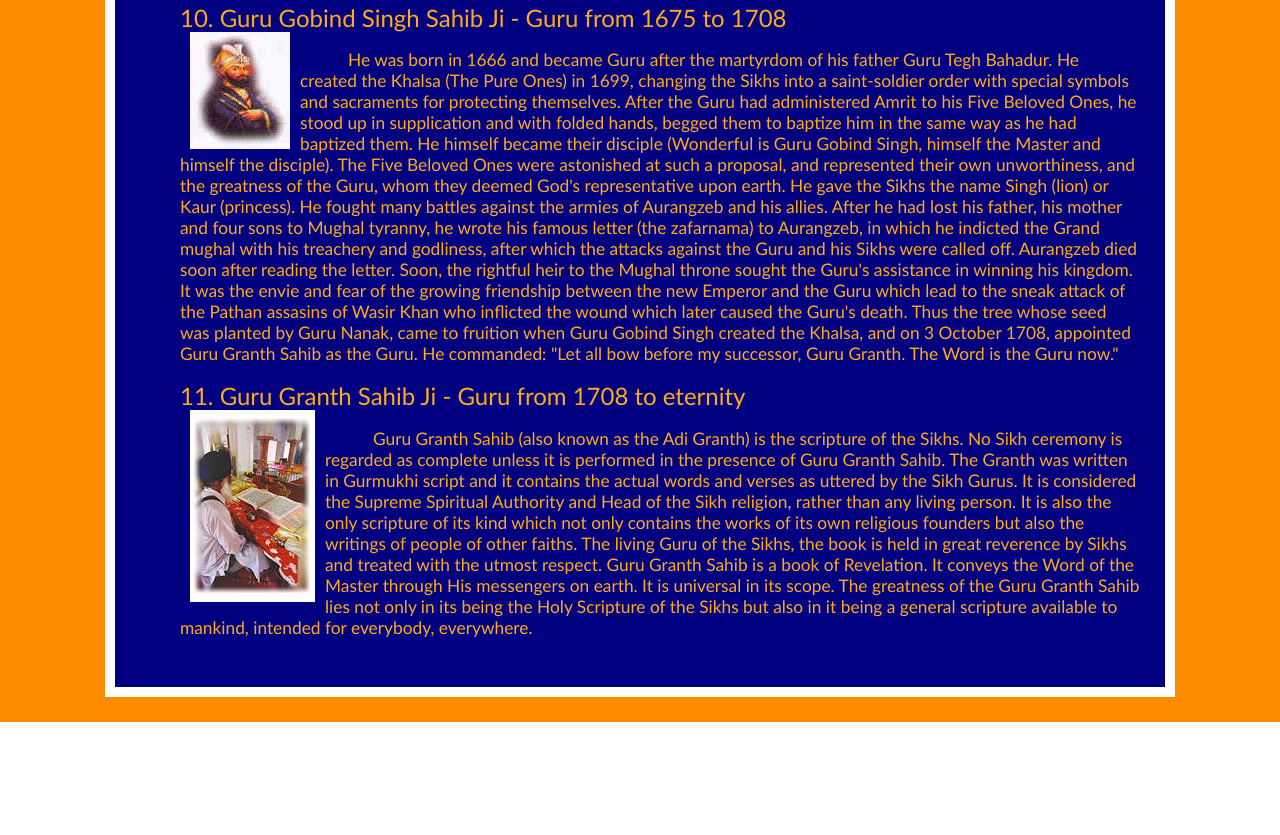
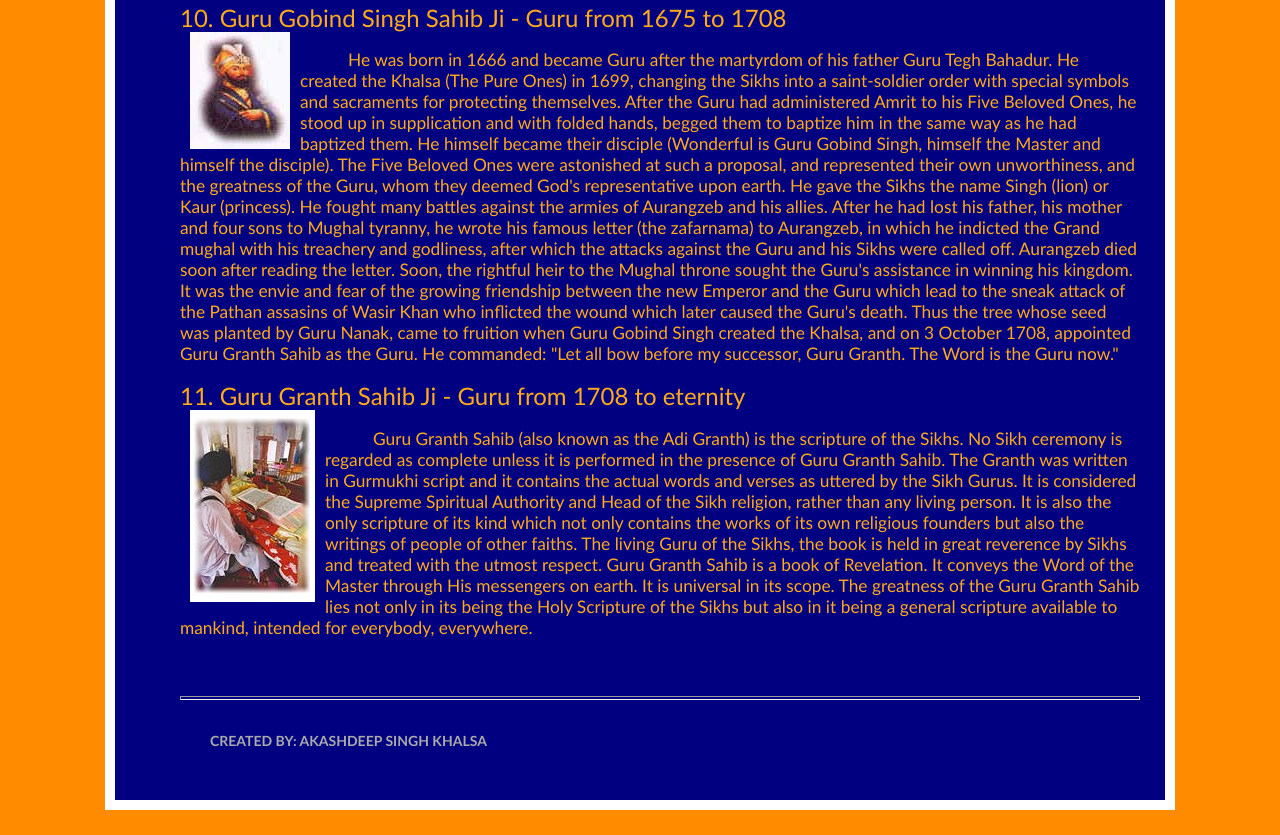
Before and after one commit to akashdeep2001/akashdeep2001.github.io, a plain HTML site: page 10g.html in a window 1280 px wide. Shown: the part 3002-3837 px from the top of the page. Before the commit the page ends 3724 px from the top, so only its background shows below. Drawn offline with Linux system fonts and the light colour scheme; a script that the page names is missing.

Commit message:
footer update

```diff
--- a/10g.html
+++ b/10g.html
@@ -98,6 +98,13 @@
      <p>Guru Granth Sahib (also known as the Adi Granth) is the scripture of the Sikhs. No Sikh ceremony is regarded as complete unless it is performed in the presence of Guru Granth Sahib. The Granth was written in Gurmukhi script and it contains the actual words and verses as uttered by the Sikh Gurus. It is considered the Supreme Spiritual Authority and Head of the Sikh religion, rather than any living person. It is also the only scripture of its kind which not only contains the works of its own religious founders but also the writings of people of other faiths. The living Guru of the Sikhs, the book is held in great reverence by Sikhs and treated with the utmost respect. Guru Granth Sahib is a book of Revelation. It conveys the Word of the Master through His messengers on earth. It is universal in its scope. The greatness of the Guru Granth Sahib lies not only in its being the Holy Scripture of the Sikhs but also in it being a general scripture available to mankind, intended for everybody, everywhere.
      </p>
 
+     <br>
+     <hr>
+
+     <footer id="footer">
+       Created By: Akashdeep Singh Khalsa
+     </footer>
+
    </ul>
 
   </div>
```
Also changed, not shown: 5k.html (+5 -0 lines), contact.html (+6 -0 lines), fact.html (+7 -0 lines), index.html (+0 -1 lines), referance.html (+6 -0 lines), video.html (+6 -0 lines).
